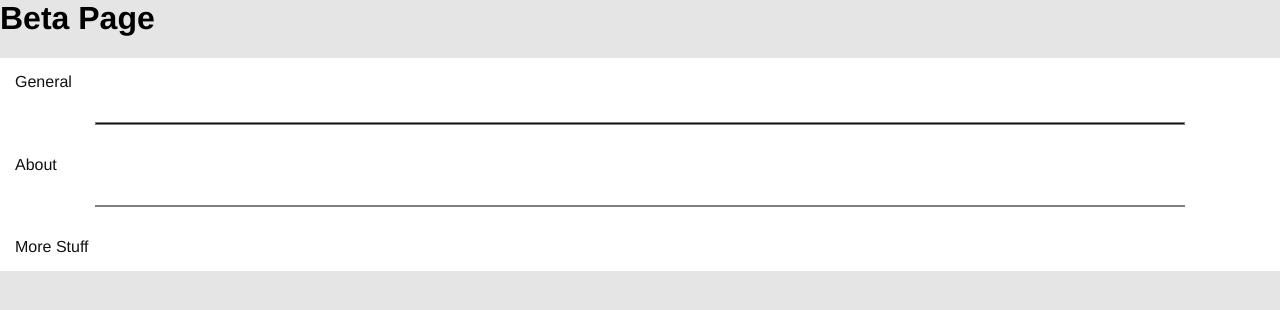
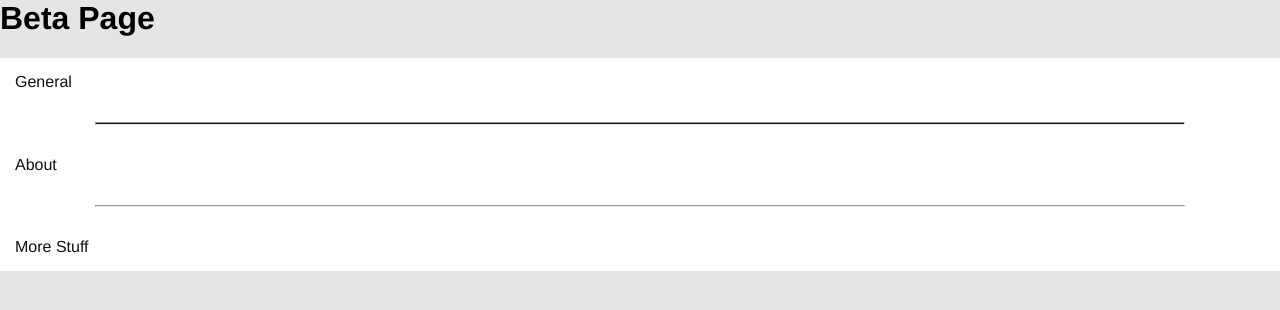
Before and after one commit to boffnoff/boffnoff.github.com, a Jekyll site: the page beta/index.html, which Jekyll copies as it is, in a window 1280 px wide. Shown: the top 310 px of the page. Built offline with Jekyll 4.4.1, drawn with Linux system fonts in a browser that asks for light colours.

Commit message:
removed noshaes

```diff
--- a/beta/index.html
+++ b/beta/index.html
@@ -22,9 +22,9 @@
 
     <div class="General">
     <p>General</p>
-    <hr noshade>
+    <hr>
     <P>About</P>
-    <hr noshade>
+    <hr>
     <p>More Stuff</p>
     </div>
 
```
